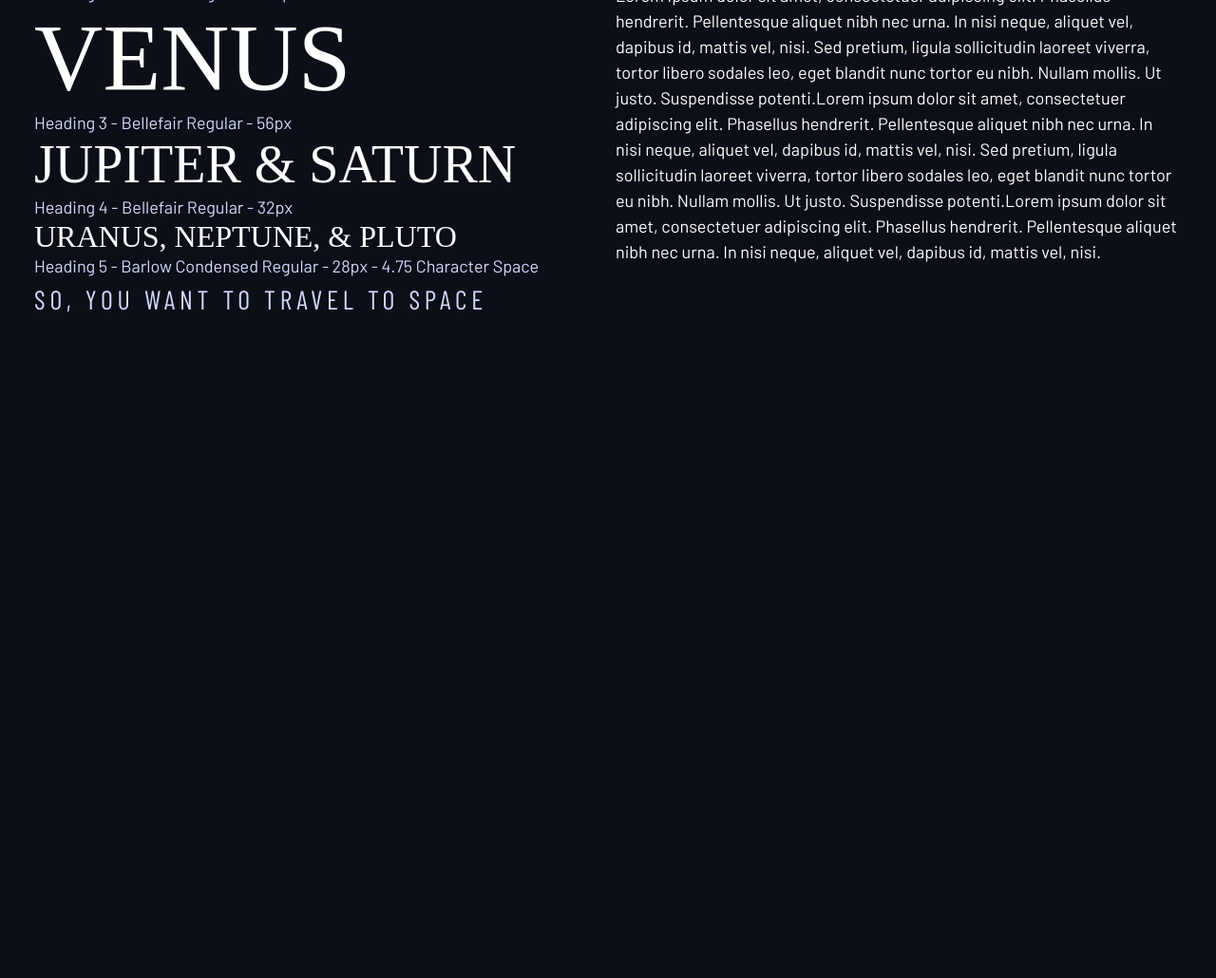
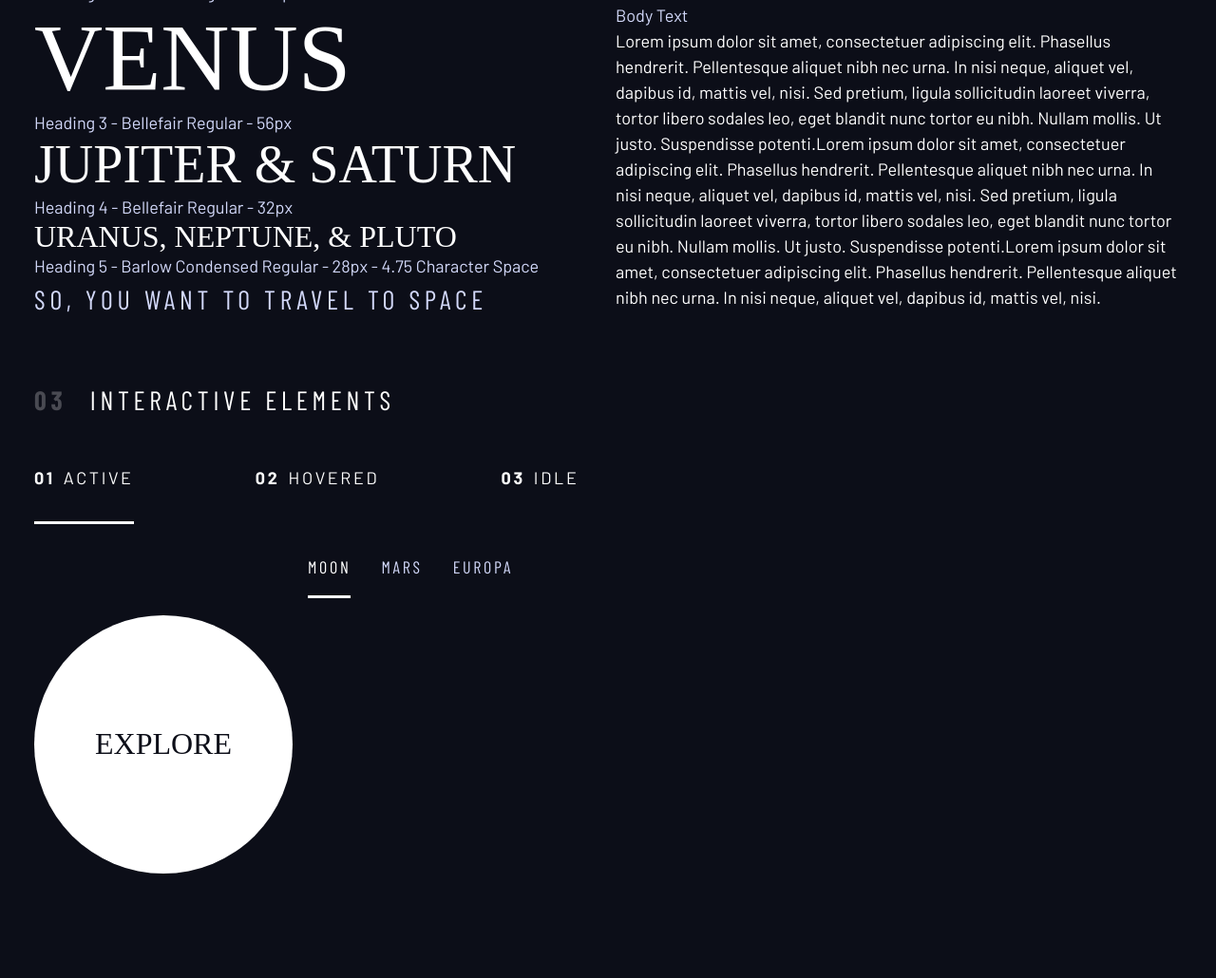
Before and after one commit to hallrhia/LandingPage, a plain HTML site: page design-system.html in a window 1280 px wide. Shown: the part 594-1624 px from the top of the page at 95% size. Before the commit the page ends 994 px from the top, so only its background shows below. Drawn offline with nearby package versions, Linux system fonts and the light colour scheme; a script that the page names is missing; a web font is replaced by a local one.

Commit message:
added underline indicators

```diff
--- a/design-system.html
+++ b/design-system.html
@@ -78,11 +78,15 @@
                 Heading 5 - Barlow Condensed Regular - 28px - 4.75 Character
                 Space
               </p>
-              <p class="text-accent fs-500 ff-sans-cond uppercase letter-spacing-1">So, you want to travel to space</p>
+              <p
+                class="text-accent fs-500 ff-sans-cond uppercase letter-spacing-1"
+              >
+                So, you want to travel to space
+              </p>
             </div>
           </div>
 
-          <div style="flex-basis: 100%">
+          <div class="flow" style="flex-basis: 100%">
             <div>
               <p class="text-accent">Subheading 1 - Bellefair Regular - 28px</p>
               <p class="fs-500 ff-serif uppercase">384,400 km</p>
@@ -92,13 +96,17 @@
                 Subheading 2 - Barlow Condensed Regular - 14px - 2.35 Character
                 Space
               </p>
-              <p class="fs-200 uppercase ff-sans-cond letter-spacing-3">Avg. Distance</p>
+              <p class="fs-200 uppercase ff-sans-cond letter-spacing-3">
+                Avg. Distance
+              </p>
             </div>
             <div>
               <p class="text-accent">
                 Nav Text - Barlow Condensed Regular - 16px - 2.7 Character Space
               </p>
-              <p class="fs-300 uppercase ff-sans-cond letter-spacing-2">Europa</p>
+              <p class="fs-300 uppercase ff-sans-cond letter-spacing-2">
+                Europa
+              </p>
             </div>
             <div>
               <p class="text-accent">Body Text</p>
@@ -122,6 +130,44 @@
           </div>
         </div>
       </section>
+
+      <section class="flow" id="interactive-elements">
+        <h2 class="numbered-title"><span>03</span> Interactive elements</h2>
+
+                <!-- navigation -->
+                <div>
+                    <nav>
+                        <ul class="primary-navigation underline-indicators flex">
+                            <li class="active"><a class="uppercase text-white letter-spacing-2" href="#"><span>01</span>Active</a>
+                            <li><a class="uppercase text-white letter-spacing-2" href="#"><span>02</span>Hovered</a>
+                            <li><a class="uppercase text-white letter-spacing-2" href="#"><span>03</span>Idle</a>
+                        </ul>
+                    </nav>
+                </div>
+
+        <div class="flex">
+            <div style="margin-top: 5rem">
+                <!-- explore button -->
+                <a href="#" class="large-button uppercase ff-serif fs-600 text-dark bg-white">Explore</a>
+            </div>
+
+            <div style="margin-bottom: 50vh">
+                <!-- Tabs -->
+                <div class="tab-list underline-indicators flex">
+                  <button aria-selected="true" class="uppercase ff-sans-cond bg-dark letter-spacing-2 text-accent">Moon</button>
+                  <button aria-selected="false" class="uppercase ff-sans-cond bg-dark letter-spacing-2 text-accent">Mars</button>
+                  <button aria-selected="false" class="uppercase ff-sans-cond bg-dark letter-spacing-2 text-accent">Europa</button>
+                </div>
+
+
+                <!-- Dots -->
+
+
+                <!-- Numbers -->
+            </div>
+        </div>
+
+    </section>
     </div>
 
     <script src="index.pack.js"></script>
--- a/index.css
+++ b/index.css
@@ -186,3 +186,73 @@ select {
     font-weight: 700;
     color: hsl( var(--clr-white) / .25 );
 }
+
+/* components */
+
+.large-button {
+    position: relative;
+    z-index: 1;
+    display: grid;
+    place-items: center;
+    padding: 0 2em;
+    border-radius: 50%;
+    aspect-ratio: 1;
+    text-decoration: none;
+}
+
+.large-button::after {
+    content: '';
+    position: absolute;
+    z-index: -1;
+    width: 100%;
+    height: 100%;
+    background: hsl( var(--clr-white) / .1);
+    border-radius: 50%;
+    opacity: 0;
+    transition: opacity 500ms linear, transform 750ms ease-in-out;
+}
+
+.large-button:hover::after,
+.large-button:focus::after {
+    opacity: 1;
+    transform: scale(1.5);
+}
+
+.primary-navigation {
+    --gap: 8rem;
+    --underline-gap: 2rem;
+    list-style: none;
+    padding: 0;
+    margin: 0;
+}
+
+.primary-navigation a {
+    text-decoration: none;
+}
+
+.primary-navigation a > span {
+    font-weight: 700;
+    margin-right: .5em;
+}
+
+.underline-indicators > * {
+    padding: var(--underline-gap, 1rem) 0;
+    border: 0;
+    cursor: pointer;
+    border-bottom: .2rem solid hsl( var(--clr-white) / 0 );
+}
+
+.underline-indicators > *:hover,
+.underline-indicators > *:focus {
+    border-color: hsl( var(--clr-white) / .5);
+}
+
+.underline-indicators > .active,
+.underline-indicators > [aria-selected="true"] {
+    color: hsl( var(--clr-white) / 1);
+    border-color: hsl( var(--clr-white) / 1);
+}
+
+.tab-list {
+    --gap: 2rem;
+}
```
